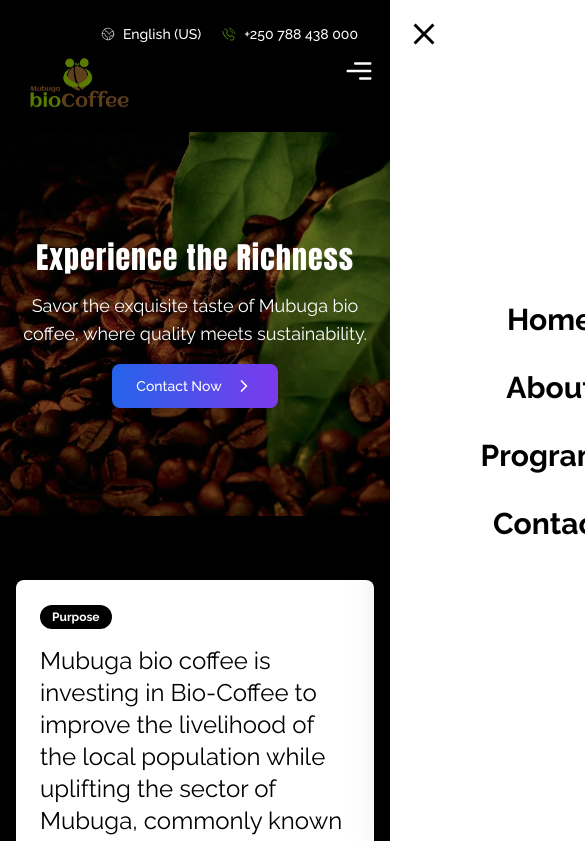
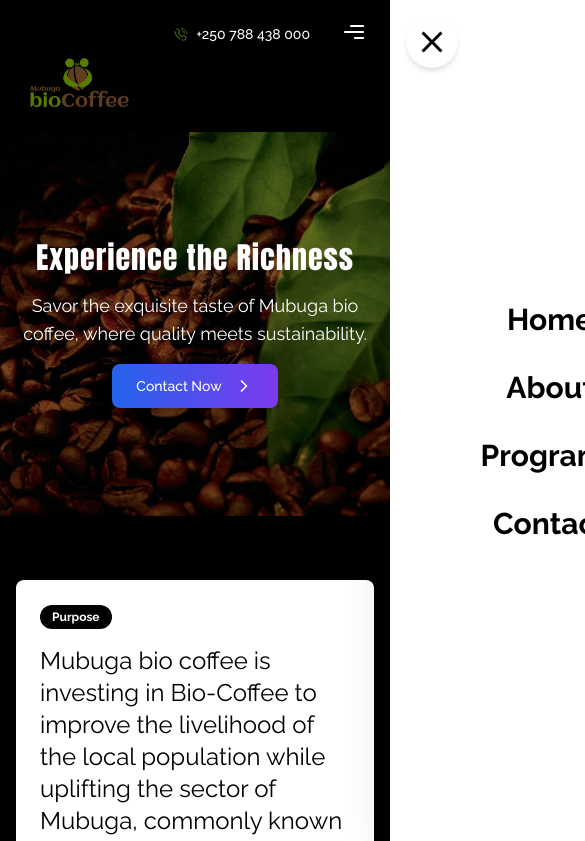
Before and after one commit to shemapaulin/MBC, a React (Vite) app: page / in a window 390 px wide. Shown: the top 841 px of the page, 585 px wide, since content can reach past the window. Built offline with nearby package versions, Linux system fonts and the light colour scheme.

Commit message:
sticky mobo nav

```diff
--- a/src/components/header.jsx
+++ b/src/components/header.jsx
@@ -6,27 +6,7 @@
     <>
       <header className="p-4 bg-black text-white">
         <div className="max-w-[85rem] mx-auto w-full px-4 sm:px-6 lg:px-8 ">
-          <div className="flex items-center justify-end gap-x-5 w-full py-2 sm:pt-2 sm:pb-0 ">
-            <a className="inline-flex justify-center items-center gap-2 font-medium text-white hover:text-amber-900 text-sm dark:text-white dark:hover:text-amber-900" href="#">
-              <svg
-                className="flex-shrink-0 size-3.5"
-                xmlns="http://www.w3.org/2000/svg"
-                width="24"
-                height="24"
-                viewBox="0 0 24 24"
-                fill="none"
-                stroke="currentColor"
-                strokeidth="2"
-                strokeLinecap="round"
-                strokeLinejoin="round"
-              >
-                <path d="M21.54 15H17a2 2 0 0 0-2 2v4.54" />
-                <path d="M7 3.34V5a3 3 0 0 0 3 3v0a2 2 0 0 1 2 2v0c0 1.1.9 2 2 2v0a2 2 0 0 0 2-2v0c0-1.1.9-2 2-2h3.17" />
-                <path d="M11 21.95V18a2 2 0 0 0-2-2v0a2 2 0 0 1-2-2v-1a2 2 0 0 0-2-2H2.05" />
-                <circle cx="12" cy="12" r="10" />
-              </svg>
-              English (US)
-            </a>
+          <div className="flex items-center justify-end gap-x-5 w-full py-2 sm:pt-2 sm:pb-0 -ml-12 lg:ml-20 ">
             <div className="inline-flex justify-center items-center gap-2 font-medium text-white hover:text-amber-900 text-sm dark:text-white dark:hover:text-amber-900" href="#">
               <svg width="15px" height="15px" viewBox="0 0 24 24" fill="none" xmlns="http://www.w3.org/2000/svg">
                 <path d="M13.5 2C13.5 2 15.8335 2.21213 18.8033 5.18198C21.7731 8.15183 21.9853 10.4853 21.9853 10.4853" stroke="#4d7c0f" stroke-width="1.5" stroke-linecap="round" />
--- a/src/components/moboNav.jsx
+++ b/src/components/moboNav.jsx
@@ -28,15 +28,15 @@
   };
 
   return (
-    <nav className="xl:hidden text-primary ">
-      <div className="text-3xl cursor-pointer absolute top-14 right-4" onClick={toggleMenu}>
-        <CgMenuRight />
+    <nav className="xl:hidden md:hidden text-primary fixed top-0 left-0 right-0 z-30">
+      <div className="bg-black mr-1 rounded-full p-1 text-2xl cursor-pointer absolute top-4 right-4 shadow-md" onClick={toggleMenu}>
+        <CgMenuRight color="white" />
       </div>
-      <motion.div variants={menuVariants} initial="hidden" animate={openMenu ? "show" : "hidden"} className="bg-white shadow-2xl w-full absolute top-0 right-0 max-w-xs h-screen z-20">
-        <div className="text-4xl absolute z-30 left-4 top-4 text-black cursor-pointer text-Primary" onClick={closeMenu}>
+      <motion.div variants={menuVariants} initial="hidden" animate={openMenu ? "show" : "hidden"} className="bg-white shadow-2xl w-full fixed top-0 right-0 max-w-xs h-screen z-20">
+        <div className="bg-white rounded-full p-2 text-4xl absolute z-30 left-4 top-4 text-black cursor-pointer shadow-md" onClick={closeMenu}>
           <IoMdClose />
         </div>
-        <ul className="h-full flex flex-col justify-center items-center text-black gap-y-8 text-primary font-Primary font-bold text-3xl cursor-pointer">
+        <ul className="h-full flex flex-col justify-center items-center text-black gap-y-8 text-primary font-bold text-3xl cursor-pointer">
           <li onClick={closeMenu}>
             <Link to="/">Home</Link>
           </li>
```
